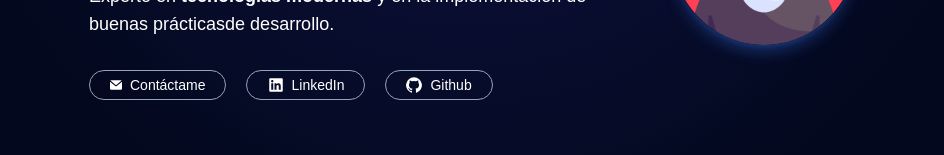
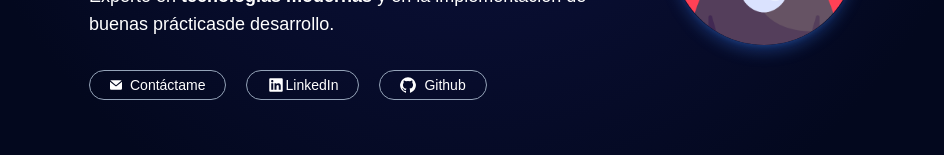
Before and after one commit to MisaelGG11/my_resume, an Angular app: page / in a window 1280 px wide. Shown: the part 451-606 px from the top of the page, without its empty margins (167-1111 px from the left). Built offline with nearby package versions, Linux system fonts and the light colour scheme.

Commit message:
feat: add presentation component ro the portfolio

```diff
--- a/src/app/core/components/presentation/presentation.component.html
+++ b/src/app/core/components/presentation/presentation.component.html
@@ -39,7 +39,7 @@
       </a>
 
       <a target="_blank" href="https://www.linkedin.com/in/misael-antonio-g%C3%B3mez-garc%C3%ADa-72127822b?utm_source=share&utm_campaign=share_via&utm_content=profile&utm_medium=android_app">
-        <button type="button" class="text-white gap-1.5 border-[1px] border-slate-400  hover:bg-[#a63131]  font-medium rounded-full text-sm px-5 py-1 text-center inline-flex items-center dark:focus:ring-gray-500 dark:hover:bg-[#050708]/30 me-2 mb-2">
+        <button type="button" class="text-white border-[1px] border-slate-400  hover:bg-[#050708]/50 font-medium rounded-full text-sm px-5 py-1 text-center inline-flex items-center dark:focus:ring-gray-500 dark:hover:bg-[#050708]/30 me-2 mb-2">
           <svg width="18px" height="18px" viewBox="0 0 16 16" xmlns="http://www.w3.org/2000/svg" fill="none" stroke="#ffffff" stroke-width="0.00016"><g id="SVGRepo_bgCarrier" stroke-width="0"></g>
             <g id="SVGRepo_tracerCarrier" stroke-linecap="round" stroke-linejoin="round"></g>
             <g id="SVGRepo_iconCarrier">
@@ -51,7 +51,7 @@
       </a>
 
       <a target="_blank" href="https://github.com/MisaelGG11">
-        <button type="button" class="text-white border-[1px] border-slate-400  hover:bg-[#21a2ed]  font-medium rounded-full text-sm px-5 py-1 text-center inline-flex items-center dark:focus:ring-gray-500 dark:hover:bg-[#050708]/30 me-2 mb-2">
+        <button type="button" class="text-white border-[1px] border-slate-400  hover:bg-[#050708]/50 font-medium rounded-full text-sm px-5 py-1 text-center inline-flex items-center dark:focus:ring-gray-500 dark:hover:bg-[#050708]/30 me-2 mb-2">
           <svg class="w-4 h-4 me-2" aria-hidden="true" xmlns="http://www.w3.org/2000/svg" fill="currentColor" viewBox="0 0 20 20">
             <path fill-rule="evenodd" d="M10 .333A9.911 9.911 0 0 0 6.866 19.65c.5.092.678-.215.678-.477 0-.237-.01-1.017-.014-1.845-2.757.6-3.338-1.169-3.338-1.169a2.627 2.627 0 0 0-1.1-1.451c-.9-.615.07-.6.07-.6a2.084 2.084 0 0 1 1.518 1.021 2.11 2.11 0 0 0 2.884.823c.044-.503.268-.973.63-1.325-2.2-.25-4.516-1.1-4.516-4.9A3.832 3.832 0 0 1 4.7 7.068a3.56 3.56 0 0 1 .095-2.623s.832-.266 2.726 1.016a9.409 9.409 0 0 1 4.962 0c1.89-1.282 2.717-1.016 2.717-1.016.366.83.402 1.768.1 2.623a3.827 3.827 0 0 1 1.02 2.659c0 3.807-2.319 4.644-4.525 4.889a2.366 2.366 0 0 1 .673 1.834c0 1.326-.012 2.394-.012 2.72 0 .263.18.572.681.475A9.911 9.911 0 0 0 10 .333Z" clip-rule="evenodd"/>
           </svg>
```
